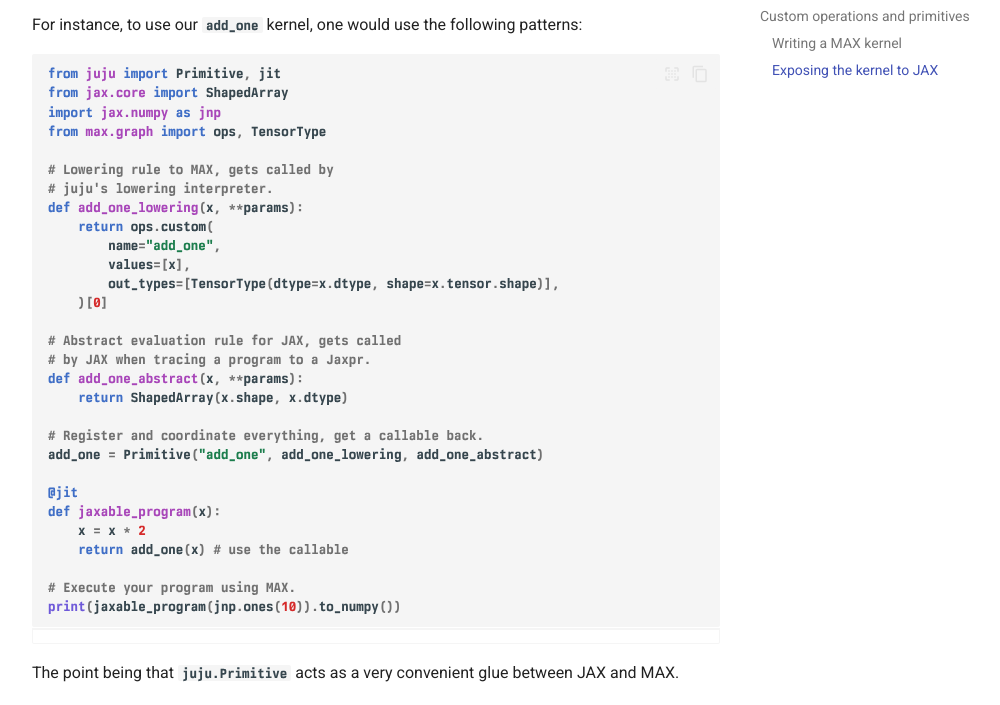
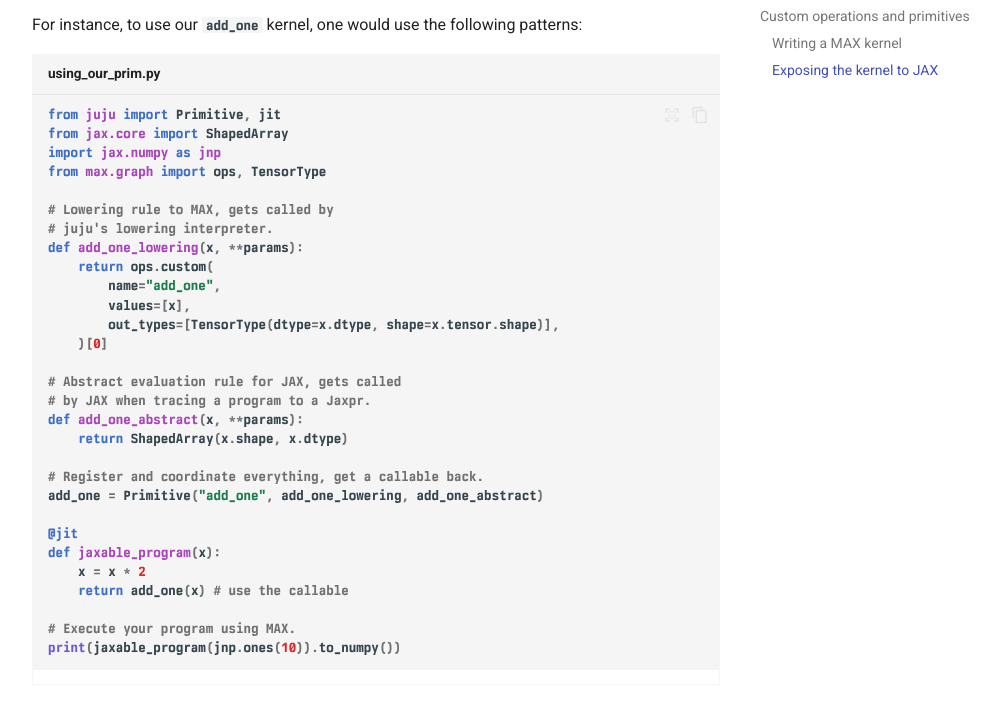
Before and after one commit to femtomc/jaxmax, an MkDocs documentation site: the page built from docs/index.md, in a window 1280 px wide and 900 px high, scrolled down 4526 px, cut to the strip 195-900 px from the top of the window. Shown: the whole strip, without its empty margins (264-1264 px from the left). Built offline with MkDocs 1.6.1 and Material for MkDocs 9.7.7, drawn with Linux system fonts in a browser that asks for light colours; the version menu is left out.

````diff
--- a/docs/index.md
+++ b/docs/index.md
@@ -154,7 +154,7 @@
 
 For instance, to use our `add_one` kernel, one would use the following patterns:
 
-```python exec="on" source="material-block"
+```python title="using_our_prim.py" exec="on" source="material-block"
 from juju import Primitive, jit
 from jax.core import ShapedArray
 import jax.numpy as jnp
````
